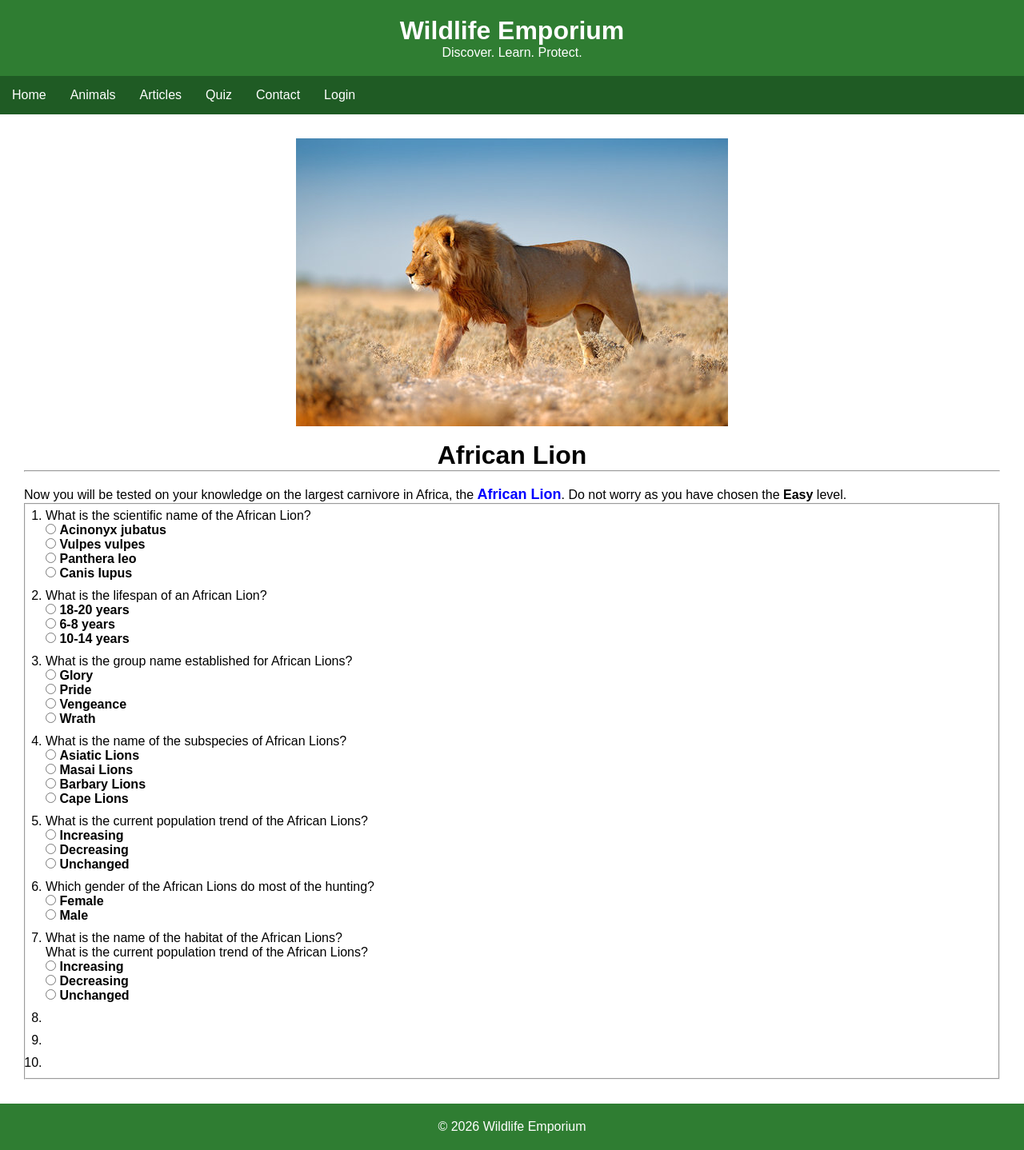
After one commit to CooIzz/wildlife-emporium, a PHP site: page /quiz/easy/AfricanLion.php in a window 1280 px wide. The commit adds this page. Shown: the whole page at 80% size. Run offline with PHP 8.4, Linux system fonts and the light colour scheme.

Commit message:
Updated the quiz section

```diff
--- /dev/null
+++ b/css/quiz.css
@@ -0,0 +1,80 @@
+.QuizTopic {
+
+    text-align: center;
+    font-weight: 900;
+    font-size: x-large;
+    line-height: 1px;
+    margin: 50px 100px 50px;
+    width: 25rem;
+    height: 20rem;
+    border: 5px solid black;
+    border-radius: 15px;
+    box-shadow: 20px;
+    display: flex;
+    flex-direction: column;
+    justify-content: center;
+    align-items: center;
+
+}
+
+section {
+
+    display: flex;
+    flex-direction: row;
+    justify-content: space-around;
+    align-items: center;
+    flex-wrap: wrap;
+
+}
+
+.animal {
+
+    object-fit: contain;
+    width: 350px;
+    height: 275px;
+
+}
+
+.QuizTopic a, .QuizTopic a:visited {
+
+    text-decoration: none;
+    color: rgb(0, 0, 255);
+
+}
+
+.QuizTopic a:hover {
+
+    color: rgb(255, 0, 0);
+    text-decoration: underline;
+
+}
+
+
+span {
+
+    font-weight: 900;
+    font-size: 18px;
+    color: rgb(0, 0, 255);
+
+}
+
+.mainAnimals {
+
+    /*object-fit: contain;*/
+    display: flex;
+    flex-direction: row;
+    justify-content: center;
+    align-items: center;
+}
+
+ol li {
+
+    margin: 5px 25px 10px;
+
+}
+
+ol li label {
+
+    font-weight: 700;
+
+}
--- a/css/style.css
+++ b/css/style.css
@@ -50,24 +50,3 @@ footer {
     text-align: center;
     padding: 20px;
 }
-
-#quizIndex ol {
-
-    line-height: 50px;
-    padding: 5px 0px 0px 25px;
-
-}
-
-#quizIndex li {
-
-    font-family: "Arial Black", sans-serif;
-    font-weight: 900;
-
-}
-
-#quizIndex span {
-
-    font-weight: 900;
-    text-decoration: underline;
-
-}
--- /dev/null
+++ b/quiz/easy/AfricanLion.php
@@ -0,0 +1,168 @@
+<!DOCTYPE html>
+<html lang="en">
+
+<head>
+    <meta charset="UTF-8">
+    <meta name="viewport" content="width=device-width, initial-scale=1.0">
+    <title>Quiz-Topic 1: African Lion(Easy)</title>
+
+    <link rel="stylesheet" href="../../css/style.css">
+    <link rel="stylesheet" href="../../css/quiz.css">
+</head>
+
+<body>
+
+<?php include("../../includes/header.php"); ?>
+<?php include("../../includes/navigation.php"); ?>
+
+<main>
+
+<div class="mainAnimals">
+<img src="../../images/AfricanLion.jpg" alt="A picture of African Lion">
+</div>
+<br>
+<h1>African Lion</h1>
+<hr>
+<br>
+
+<p>
+Now you will be tested on your knowledge on the largest carnivore in Africa,
+the <span>African Lion</span>. Do not worry as you have chosen the <strong>Easy</strong>
+level.
+</p>
+
+<form>
+<fieldset>
+<legend></legend>
+<ol>
+
+<li>
+<div>
+<p>What is the scientific name of the African Lion?</p>
+<input type="radio" name="cheetah" id="cheetah">
+<label for="cheetah">Acinonyx jubatus</label>
+<br>
+<input type="radio" name="redfox" id="redfox">
+<label for="redfox">Vulpes vulpes</label>
+<br>
+<input type="radio" name="africanlion" id="africanlion">
+<label for="africanlion">Panthera leo</label>
+<br>
+<input type="radio" name="greywolf" id="greywolf">
+<label for="greywolf">Canis lupus</label>
+</div>
+</li>
+
+<li>
+<div>
+<p>What is the lifespan of an African Lion?</p>
+<input type="radio" name="firstrange" id="firstrange">
+<label for="firstrange">18-20 years</label>
+<br>
+<input type="radio" name="secondrange" id="secondrange">
+<label for="secondrange">6-8 years</label>
+<br>
+<input type="radio" name="thirdrange" id="thirdrange">
+<label for="thirdrange">10-14 years</label>
+</div>
+</li>
+
+<li>
+<div>
+<p>What is the group name established for African Lions?</p>
+<input type="radio" name="glory" id="glory">
+<label for="glory">Glory</label>
+<br>
+<input type="radio" name="pride" id="pride">
+<label for="pride">Pride</label>
+<br>
+<input type="radio" name="vengeance" id="vengeance">
+<label for="vengeance">Vengeance</label>
+<br>
+<input type="radio" name="wrath" id="wrath">
+<label for="wrath">Wrath</label>
+</div>
+</li>
+
+<li>
+<div>
+<p>What is the name of the subspecies of African Lions?</p>
+<input type="radio" name="asiatic" id="asiatic">
+<label for="asiatic">Asiatic Lions</label>
+<br>
+<input type="radio" name="masai" id="masai">
+<label for="masai">Masai Lions</label>
+<br>
+<input type="radio" name="barbary" id="barbary">
+<label for="barbary">Barbary Lions</label>
+<br>
+<input type="radio" name="cape" id="cape">
+<label for="cape">Cape Lions</label>
+</div>
+</li>
+
+<li>
+<div>
+<p>What is the current population trend of the African Lions?</p>
+<input type="radio" name="increasing" id="increasing">
+<label for="increasing">Increasing</label>
+<br>
+<input type="radio" name="decreasing" id="decreasing">
+<label for="decreasing">Decreasing</label>
+<br>
+<input type="radio" name="unchanged" id="unchanged">
+<label for="unchanged">Unchanged</label>
+<br>
+</div>
+</li>
+
+<li>
+<div>
+<p>Which gender of the African Lions do most of the hunting?</p>
+<input type="radio" name="female" id="female">
+<label for="female">Female</label>
+<br>
+<input type="radio" name="male" id="male">
+<label for="male">Male</label>
+</div>
+</li>
+
+<li>
+<div>
+<p>What is the name of the habitat of the African Lions?</p>
+<p>What is the current population trend of the African Lions?</p>
+<input type="radio" name="increasing" id="increasing">
+<label for="increasing">Increasing</label>
+<br>
+<input type="radio" name="decreasing" id="decreasing">
+<label for="decreasing">Decreasing</label>
+<br>
+<input type="radio" name="unchanged" id="unchanged">
+<label for="unchanged">Unchanged</label>
+</div>
+</li>
+
+<li>
+<div></div>
+</li>
+
+<li>
+<div></div>
+</li>
+
+<li>
+<div></div>
+</li>
+
+</ol>
+</fieldset>
+</form>
+
+</main>
+
+<?php include("../../includes/footer.php"); ?>
+
+<script src="../../js/script.js"></script>
+
+</body>
+</html>
```
Also changed, not shown: quiz/difficult/AfricanLion.php (added, +46 -0 lines), quiz/difficult/OrangUtan.php (added, +23 -0 lines), quiz/easy/OrangUtan.php (added, +23 -0 lines), quiz/index.php (+53 -13 lines), quiz/medium/AfricanLion.php (added, +46 -0 lines), quiz/medium/OrangUtan.php (added, +23 -0 lines), images/AfricanLion.jpg (added), images/OrangUtan.jpg (added).
